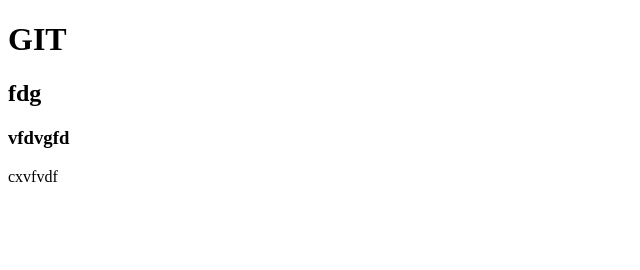
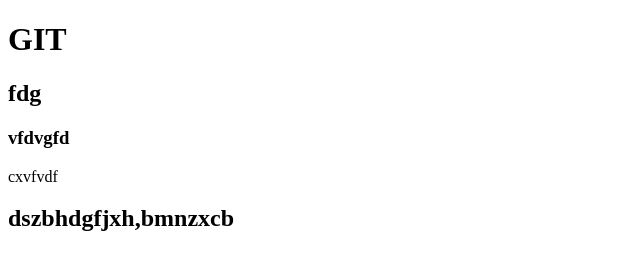
Before and after one commit to DAMir2013/test, a plain HTML site: page index.html in a window 1280 px wide. Shown: the whole page, without its empty margins (0-640 px from the left). Drawn offline with Linux system fonts and the light colour scheme.

Commit message:
new commit

```diff
--- a/index.html
+++ b/index.html
@@ -12,6 +12,8 @@
     <h2>fdg</h2>
     <h3>vfdvgfd</h3>
     <p>cxvfvdf</p>
+    <h2>dszbhdgfjxh,bmnzxcb</h2>
+
 </body>
 
 </html>
```
